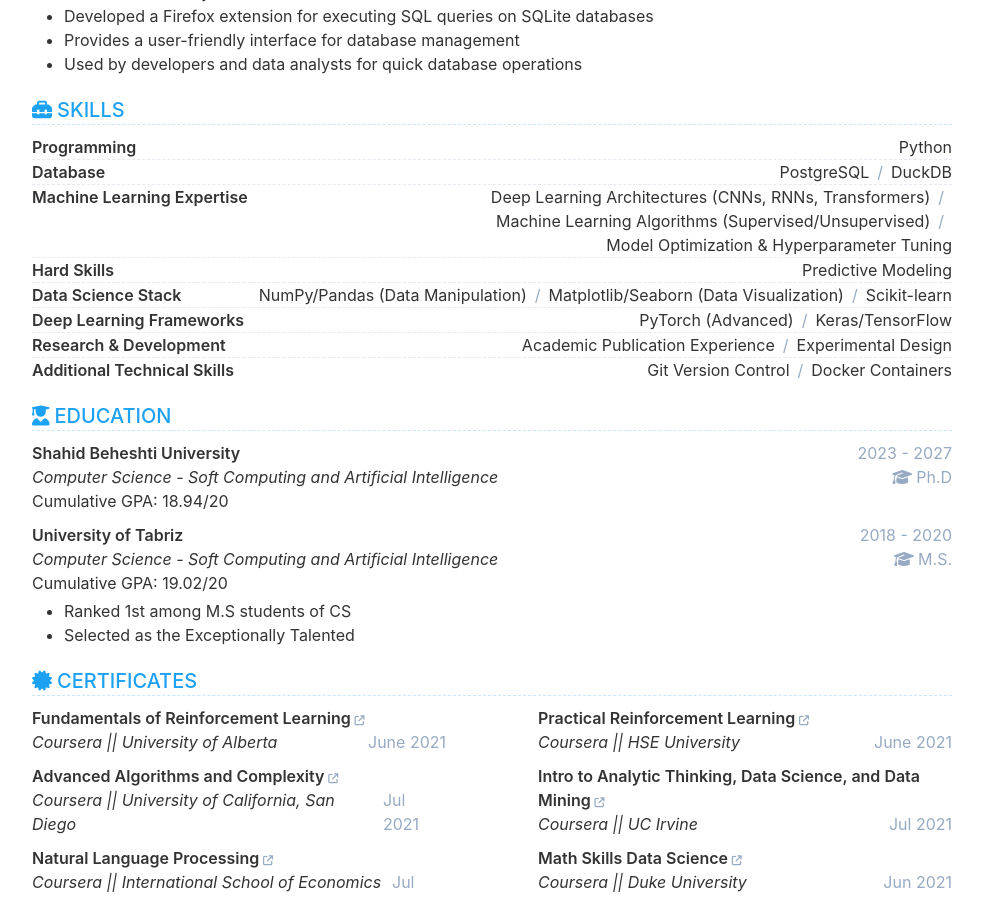
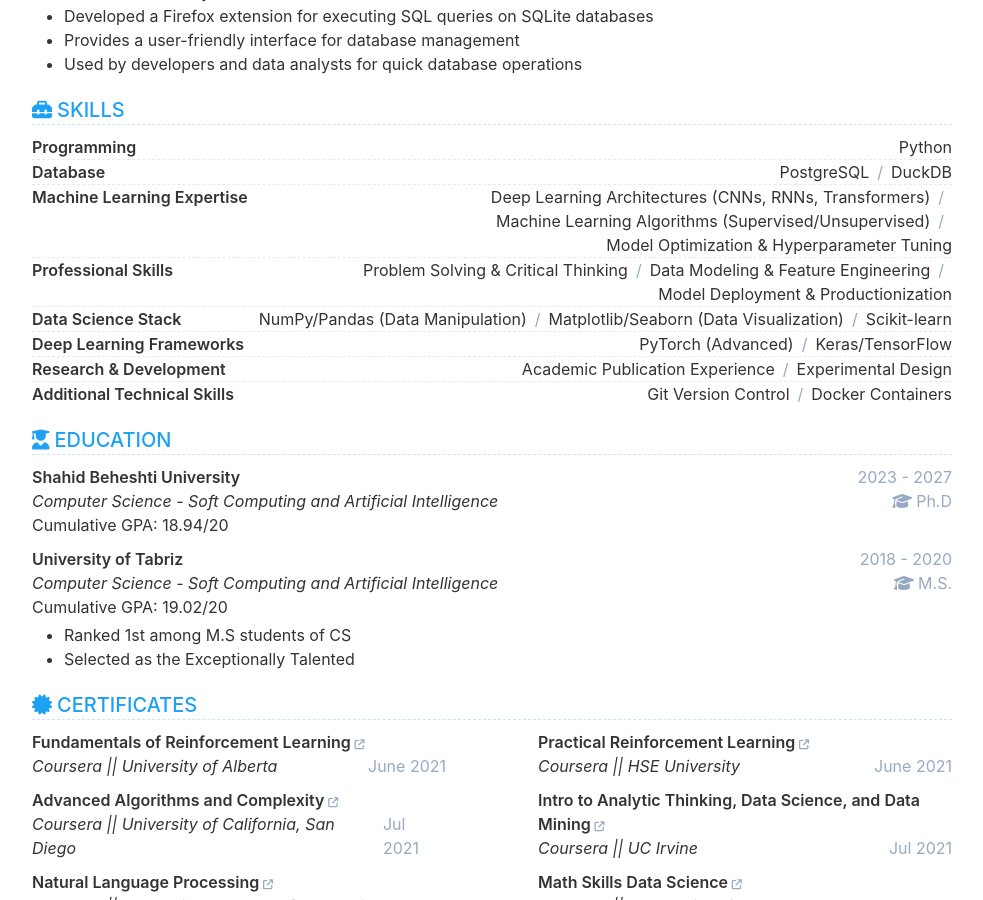
Before and after one commit to milad-ai/milad-ai.github.io, a Jekyll site: the page built from index.html, in a window 1280 px wide and 900 px high, scrolled down 639 px. Shown: the whole window, without its empty margins (148-1131 px from the left). Built offline with Jekyll 4.4.1, drawn with Linux system fonts in a browser that asks for light colours.

Commit message:
Update data.yml

```diff
--- a/_data/data.yml
+++ b/_data/data.yml
@@ -101,9 +101,11 @@ skill:
         - Deep Learning Architectures (CNNs, RNNs, Transformers)
         - Machine Learning Algorithms (Supervised/Unsupervised)
         - Model Optimization & Hyperparameter Tuning
-    - name: Hard Skills
+    - name: Professional Skills
       item:
-        - Predictive Modeling
+        - Problem Solving & Critical Thinking
+        - Data Modeling & Feature Engineering
+        - Model Deployment & Productionization
     - name: Data Science Stack
       item:
         - NumPy/Pandas (Data Manipulation)
```
